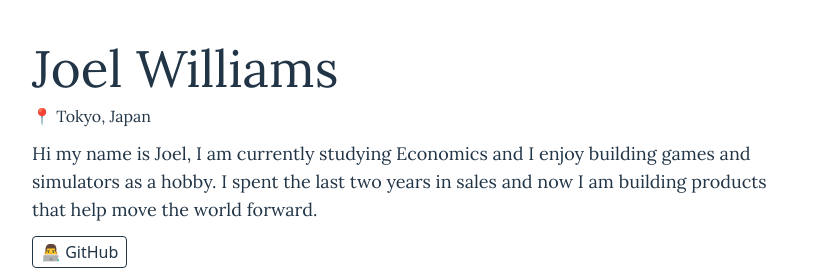
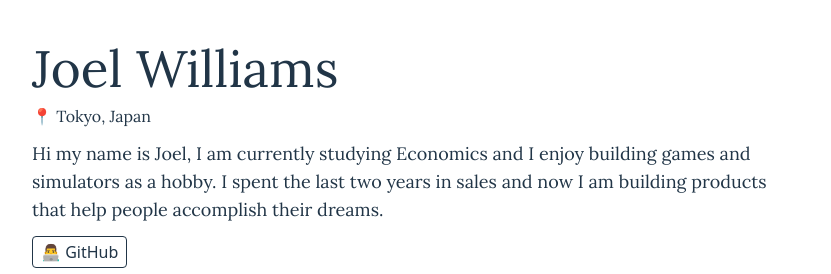
Before and after one commit to joelwashere/jwill, a React (Vite) app: page / in a window 1280 px wide. Shown: the top 274 px of the page, without its empty margins (224-1055 px from the left). Built offline with nearby package versions, Linux system fonts and the light colour scheme.

Commit message:
update bio

```diff
--- a/src/App.tsx
+++ b/src/App.tsx
@@ -36,7 +36,7 @@ function App() {
         <div className='h-fit pt-10 border-b'>
           <h1 className='mb-2'>Joel Williams</h1>
           <p className='mt-2 mb-3'>📍 Tokyo, Japan</p>
-          <p className='text-lg'>Hi my name is Joel, I am currently studying Economics and I enjoy building games and simulators as a hobby. I spent the last two years in sales and now I am building products that help move the world forward.</p>
+          <p className='text-lg'>Hi my name is Joel, I am currently studying Economics and I enjoy building games and simulators as a hobby. I spent the last two years in sales and now I am building products that help people accomplish their dreams.</p>
           <ul className='font-sans flex gap-4 my-4'>
             <li><a href='https://github.com/joelwashere' target='_blank' className='border py-1 px-2 rounded'>👨‍💻 GitHub</a></li>
             {/* <li><a href='#' target='_blank' className='border py-1 px-2 rounded'>💼 LinkedIn</a></li>
```
